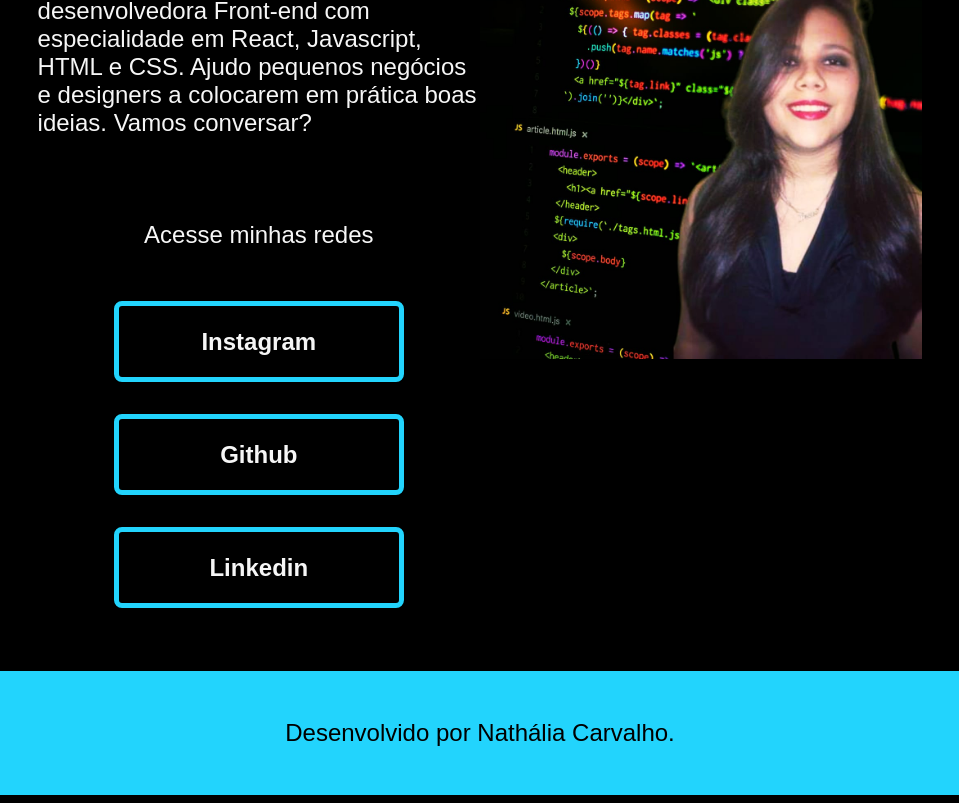
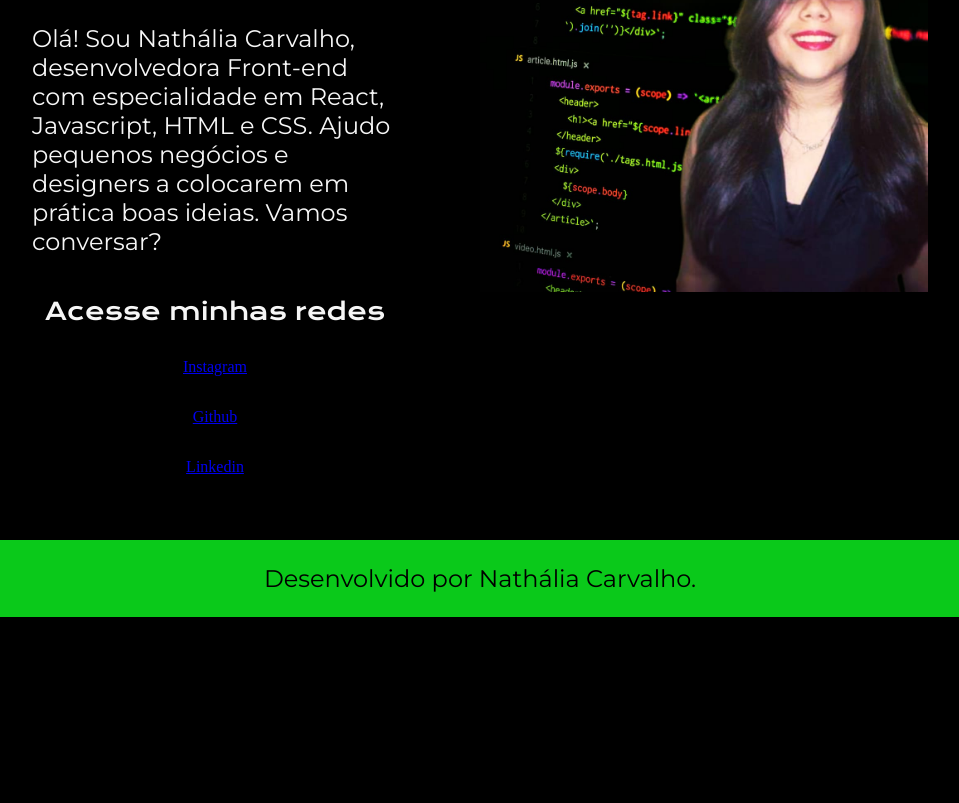
Before and after one commit to nathycarvalho13/segundo_portfolio, a plain HTML site: page index.html in a window 1280 px wide. Shown: the part 405-1208 px from the top of the page, without its empty margins (160-1119 px from the left). After the commit the page ends 1022 px from the top, so only its background shows below. Drawn offline with nearby package versions, Linux system fonts and the light colour scheme.

Commit message:
Update style.css

```diff
--- a/styles/style.css
+++ b/styles/style.css
@@ -1,179 +1,116 @@
-@import url('https://fonts.googleapis.com/css2?family=Krona+One&family=Montserrat:ital,wght@0,100..900;1,100..900&display=swap')
-* {
+@import url('https://fonts.googleapis.com/css2?family=Krona+One&family=Montserrat:wght@400;600&display=swap');
 
-    margin: 0; /* adiciona uma margem para centralizar os quadrados na tela*/
+:root {
+    --cor-primaria: #000000;
+    --cor-secundaria: #F6F6F6;
+    --cor-terciaria: #0ac91a;
+    --cor-hover: #272727;
+
+    --fonte-primaria: 'Krona One', sans-serif;
+    --fonte-secundaria: 'Montserrat', sans-serif;
+}
+*{
+    margin: 0;
     padding: 0;
-
-  /*
-
-   margin (margem): o maior e mais externo retângulo,
-   que está na cor laranja-claro;
-
-   border (borda): está dentro do retângulo da margem,
-   sendo proporcionalmente menor a ele, e é da cor amarelo claro;
-
-   padding (espaçamento): retângulo verde-claro que está dentro do
-   retângulo da borda, também proporcionalmente menor a ele;
-
-   conteúdo: um retângulo azul-claro que está dentro do
-   retângulo de espaçamento e é proporcionalmente menor que ele.
-
-   obs: imagem disponivel em: https://www.w3schools.com/css/css_boxmodel.asp
-
-   */
-
-
 }
 
-:root { /* variavem em css */
-    --cor-primaria: #000000;
-    --cor-secundaria: #F6F6F6;
-    --cor-terciaria: #22D4FD;
-
-    --fonte-primaria: 'krona one', sans-serif;
-    --fonte-secundaria: 'Monteserrat', sans-serif;
+body{
+    box-sizing: border-box;
+    background-color: var(--cor-primaria);
+    color: var(--cor-secundaria);
 }
-
-body {
-
-   /*height: 100vh;  */
-
-    /* altura (heigth) da tela vh = viewport , ou seja se colacamos 100 quer dizer 100% do viewport (da tela) */
-    /*obs tiramos ele depois da edição porque não estava precisando, pois tinha muito conteudo*/
-
-    box-sizing: border-box;
-    /* serve para que as informações filhas fiquem dentro da informação pai */
-
-
-background-color: var(--cor-primaria);
-color: var(--cor-secundaria);
-
-}
-
-.cabecalho {
-
-    padding: 2% 0 0 15%;
-
+.cabecalho{
+    padding: 2% 0% 0% 15%;
 }
 .cabecalho__menu{
-
-
     display: flex;
     gap: 80px;
-
 }
-
-.cabecalho__menu__link {
-
+.cabecalho__menu__link{
     font-family: var(--fonte-secundaria);
-    font-size: 24px;
+    font-size: 1.5rem;
     font-weight: 600;
-    color:#22d4fd;
+    color: var(--cor-terciaria);
     text-decoration: none;
-
-
 }
-
-.apresentacao {
-
-    padding: 5% 15%; /*primeiro valor é a vertical e o seguindo é a horizinal */
+.apresentacao{
+    padding: 5% 15%;
     display: flex;
     align-items: center;
     justify-content: space-between;
-    gay: 82px;
-
+    gap: 82px;
 }
-.titulo-destaque {
-
-    /* tem um . antes de colocar a class, e essa class foi o nome que criamos
-    para strong do titulo */
-
-    color:aqua
+.apresentacao__conteudo{
+    width: 50%;
+    display: flex;
+    flex-direction: column;
+    gap: 40px;
 }
 
-.apresentacao__conteudo {
+.apresentacao__conteudo__titulo{
+    font-size: 2.25rem;
+    font-family: var(--fonte-primaria);
+}
+.titulo-destaque{
+    color: var(--cor-terciaria);
+}
+.apresentacao__conteudo__texto{
+    font-size: 1.5rem;
+    font-family: var(--fonte-secundaria);
+}
 
-    width: 615px;
+.apresentacao__links{
     display: flex;
     flex-direction: column;
-    gap: 40px ;
-
-
+    justify-content: space-between;
+    align-items: center;
+    gap: 32px;
 }
-
-.apresentacao__conteudo__titulo {
-
-font-size: 2.25rem;  /*tamanho da fonte*/
-font-family: "Krona One", sans-serif;
-
+.apresentacao__links__subtitulo{
+    font-family: var(--fonte-primaria);
+    font-weight: 400;
+    font-size: 1.5rem;
 }
-
-.apresentacao__conteudo__texto {
-
-    font-size: 24px;
-    font-family: 'Monteserrat', sans-serif;
-}
-
-.apresentacao__links {
-
-    display: flex; /* coloca os quadrados lado a lado */
-    flex-direction: column; /* colocar os elemntos em coluna */
-    justify-content: space-between;
-    align-items: center ; /* colocar os elementos horizontamente */
-    gap: 32px;  /* adiciona espaços iguais entre cada quadrado */
-
-}
-
-.apresentacao__links__subtitulo {
-
-    font-family: "Krona One", sans-serif;
-    font-weight: 400;
-    font-size: 24px;
-
-}
-
-.apresentacao__links__link {
-
-    display: flex; /*Com o display: flex, os elementos que antes ficavam um embaixo do outro,
-    Se posicionam lado a lado na tela */
-
-    justify-content: center; /*A propriedade justify-content controla o posicionamento dos
-    elementos filhos ao longo do eixo principal e também ajuda a distribuir o espaço livre entre eles. */
-
+.apresentacao__links__navegacao{
+    display: flex;
+    justify-content: center;
     gap: 16px;
-    border: 5px /*tamanho da borda*/ solid /* borde style */ #22d4fd ;
-    width: 280px;
-    text-align: center ;
+    border: 2px solid var(--cor-terciaria);
+    width: 50%;
+    text-align: center;
     border-radius: 8px;
-    font-size: 24px;
+    font-size: 1.5rem;
     font-weight: 600;
     padding: 21.5px 0;
     text-decoration: none;
-    color: #f6f6f6;
-    font-family: 'Monteserrat', sans-serif;
+    color: var(--cor-secundaria);
+    font-family: var(--fonte-secundaria);
+}
+.apresentacao__links__link:hover{
+    background-color: var(--cor-hover);
+}
+.apresentacao__imagem{
+    width: 50%;
+}
+.rodape{
+    color: var(--cor-primaria);
+    background-color: var(--cor-terciaria);
+    padding: 24px;
+    text-align: center;
+    font-family: var(--fonte-secundaria);
+    font-size: 1.5rem;
+    font-weight: 400;
+}
+
+@media (max-width: 1200px) {
+    .cabecalho{
+         padding: 10%;
+    }
+    .cabecalho__menu{
+        justify-content: center;
+    }
+    .apresentacao{
+        flex-direction: column-reverse;
+    }
 
 }
-
-.apresentacao__links__link:hover {
-       /* insira aqui sua personalização, no caso, estamos personalizando os botons */
-
-    background-color: #272727;
-}
-
-.apresentacao__imagem {
-
-    width: 50%;
-}
-
-.rodape {
-
-    padding: 24px;
-    color: #000000;
-    background-color: #22d4fd;
-    text-align: center; /* alinha o texto, propriedade center pro centro */
-    font-family: 'Montserrat', sans-serif;
-    font-size: 24px;
-    font-weight: 400;
-
-
-}
```
